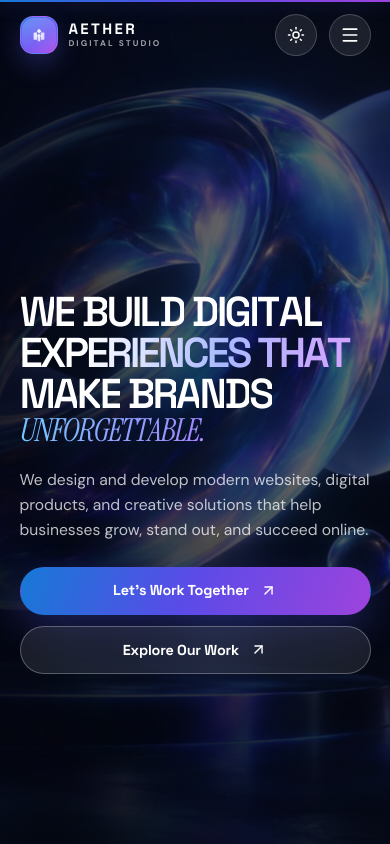
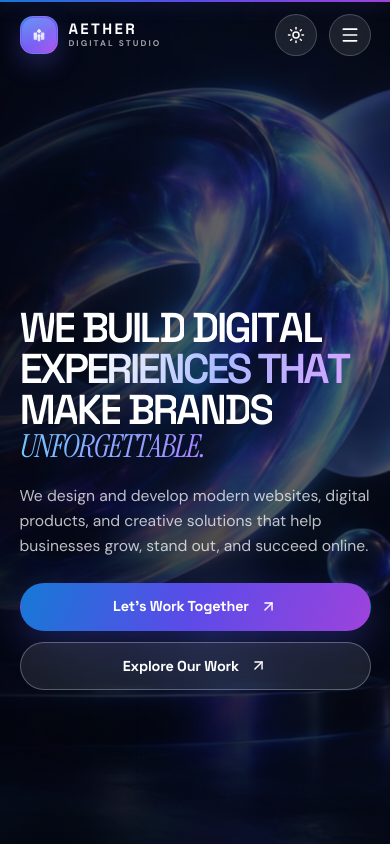
Before and after one commit to manojbarode/Aether-Studio-, a React (Vite) app: page / in a window 390 px wide. Shown: the top 844 px of the page. Built offline with nearby package versions, Linux system fonts and the light colour scheme.

Commit message:
Move phone hero content lower

```diff
--- a/src/styles/hero-video.css
+++ b/src/styles/hero-video.css
@@ -365,7 +365,7 @@
 @media (max-width: 560px) {
   .hero--video {
     min-height: max(100svh, 720px);
-    padding-block: calc(var(--header-height) + 8rem) 4.75rem;
+    padding-block: calc(var(--header-height) + 10rem) 4.75rem;
   }
 
   .hero--video .hero-layout {
@@ -509,7 +509,7 @@
 @media (max-height: 740px) and (max-width: 560px) {
   .hero--video {
     min-height: 100svh;
-    padding-block: calc(var(--header-height) + 5.5rem) 1.75rem;
+    padding-block: calc(var(--header-height) + 7rem) 1.75rem;
   }
 
   .hero--video .hero-title {
```
